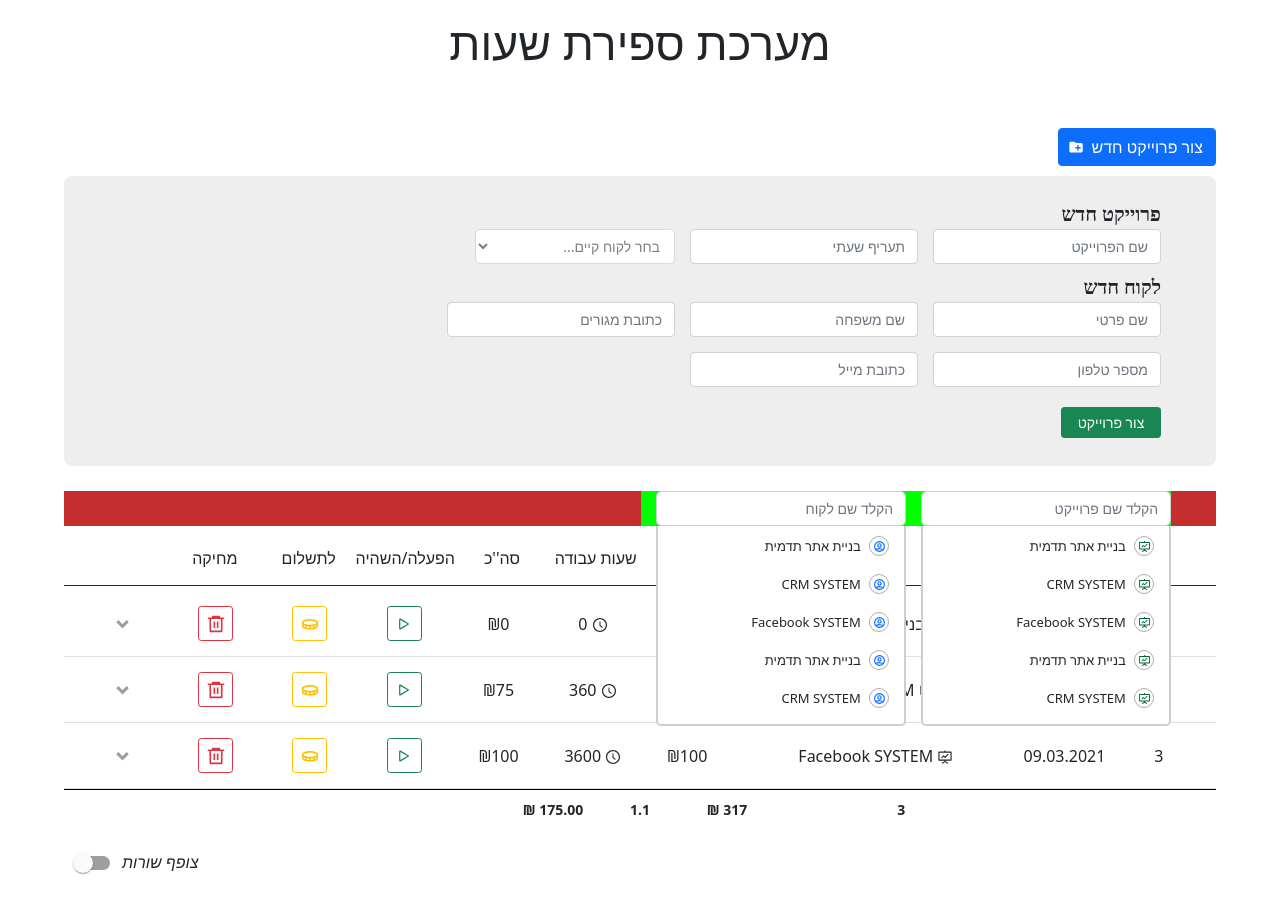
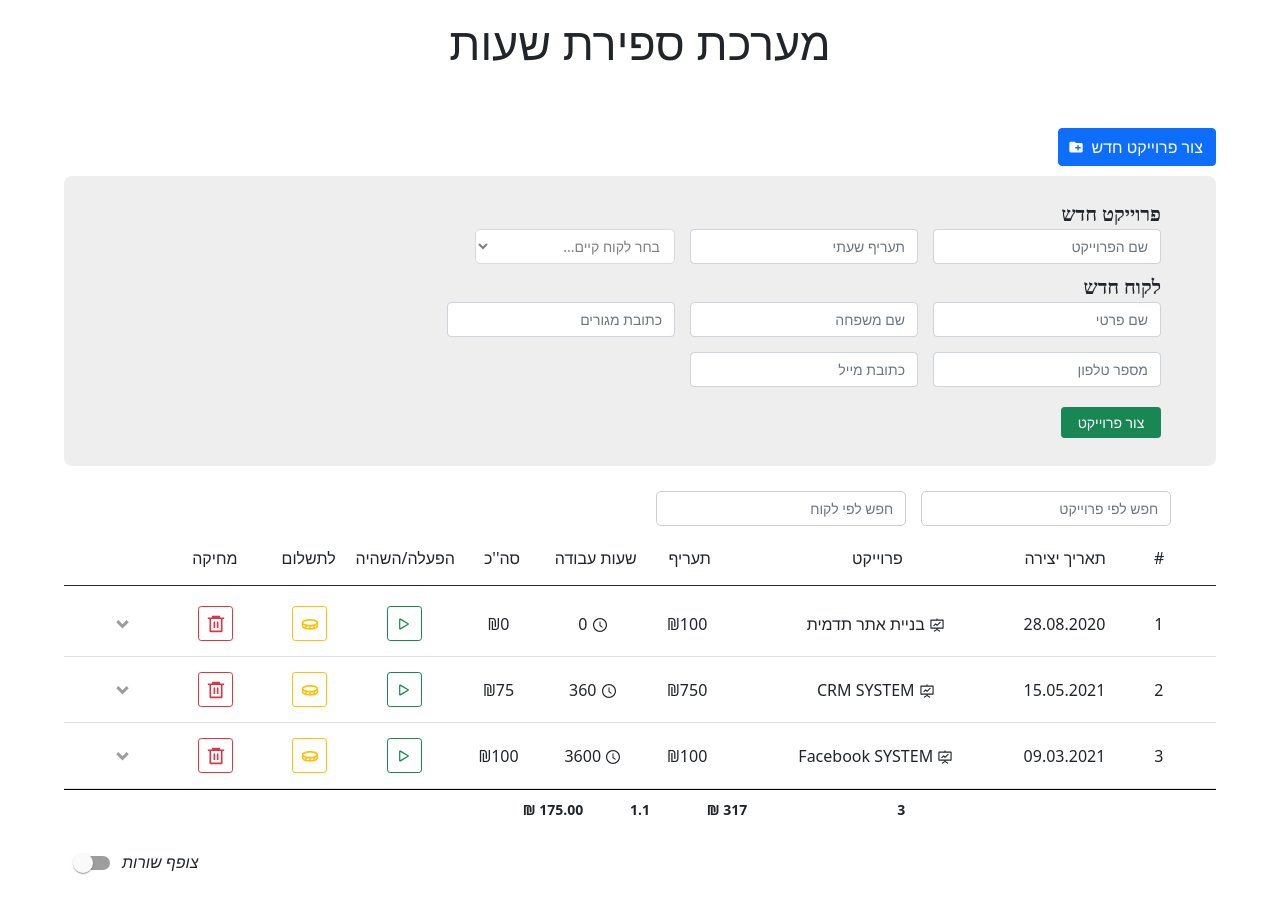
Before and after one commit to evyatarMad007/Hours-System, a React (Create React App) app: page / in a window 1280 px wide. Shown: the top 914 px of the page. Built offline with nearby package versions, Linux system fonts and the light colour scheme.

Commit message:
Functionality of search buttons have been set
Functionality of search buttons have been set

```diff
--- a/src/components/hours-page/_hours-page.scss
+++ b/src/components/hours-page/_hours-page.scss
@@ -29,12 +29,12 @@
         margin: 10px 0;
     }
     .filter-box {
-        background-color: rgb(196, 46, 46);
+        // background-color: rgb(196, 46, 46);
         display: flex;
         height: 35px;
         padding: 0 3.5%;
         .project-filter, .consumer-filter {
-            background-color: lime;
+            // background-color: lime;
             padding: 0 0 0 15px;
 
         }
@@ -59,12 +59,13 @@
                 background-color: rgb(255, 255, 255);
                 font-size: 14px;
                 width: 250px;
-                display: flex;
                 flex-direction: column;
                 position: absolute;
                 height: 200px;
                 overflow: auto;
                 padding: 0;
+                display: none;
+
 
                 &::-webkit-scrollbar {
                     width: 5px;
@@ -133,6 +134,9 @@
                         color: #0066ff;
                     }
                 }
+            }
+            .ul-on {
+                display: flex;
             }
         }
     }
--- a/src/components/hours-page/hours_page.jsx
+++ b/src/components/hours-page/hours_page.jsx
@@ -9,7 +9,9 @@ import { HiOutlineUserCircle } from 'react-icons/hi';
 class HoursPage extends Component {
 
     state = {
-        switchMode: false
+        switchMode: false,
+        filterProjectInput: false,
+        filterConsumerInput: false,
      }
 
     switchBtnMode = () => {
@@ -96,11 +98,29 @@ class HoursPage extends Component {
         }
     }
 
+    getElementsProjectsList = () => {
+        let {filterProjectInput} = this.state;
+        filterProjectInput  = true;
+        this.setState({ filterProjectInput })
+    }
+    getElementsConsumersList = () => {
+        let {filterConsumerInput} = this.state;
+        filterConsumerInput ? filterConsumerInput = false : filterConsumerInput = true;
+        this.setState({ filterConsumerInput })
+    }
+    removeElementsList = () => {
+        let {filterProjectInput,filterConsumerInput} = this.state;
+        filterProjectInput  = false;
+        filterConsumerInput  = false;
+        this.setState({ filterProjectInput,filterConsumerInput })
+    }
+
 
 
 
     render() {
         this.getSchemaLine();
+        const {filterProjectInput, filterConsumerInput} = this.state;
 
         return (
             <div className="hours-page">
@@ -114,10 +134,9 @@ class HoursPage extends Component {
                 </div>
 
                 <div className="box filter-box">
-                        {/* Filter Functions here! */}
                         <div className="project-filter">
-                            <input name="inp-project-filter" id="inp-project-filter" className="form-control" type="text" placeholder="הקלד שם פרוייקט"/>
-                            <ul className="project">
+                            <input onChange={this.getElementsProjectsList} onMouseLeave={this.removeElementsList} name="inp-project-filter" id="inp-project-filter" className="form-control" type="text" placeholder="חפש לפי פרוייקט"/>
+                            <ul className={filterProjectInput ? 'project ul-on' : 'project' }>
                                 <li><i><AiOutlineFundProjectionScreen/></i> <span>בניית אתר תדמית</span></li>
                                 <li><i><AiOutlineFundProjectionScreen/></i> <span>CRM SYSTEM</span></li>
                                 <li><i><AiOutlineFundProjectionScreen/></i> <span>Facebook SYSTEM</span></li>
@@ -130,8 +149,8 @@ class HoursPage extends Component {
                             </ul>
                         </div>
                         <div className="consumer-filter">
-                        <input name="inp-project-filter" id="inp-project-filter" className="form-control" type="text" placeholder="הקלד שם לקוח"/>
-                            <ul className="consumer">
+                        <input onChange={this.getElementsConsumersList} onMouseLeave={this.removeElementsList} name="inp-project-filter" id="inp-project-filter" className="form-control" type="text" placeholder="חפש לפי לקוח"/>
+                            <ul className={filterConsumerInput ? 'consumer ul-on' : 'consumer' }>
                                 <li><i ><HiOutlineUserCircle/></i> <span>בניית אתר תדמית</span></li>
                                 <li><i ><HiOutlineUserCircle/></i> <span>CRM SYSTEM</span></li>
                                 <li><i ><HiOutlineUserCircle/></i> <span>Facebook SYSTEM</span></li>
```
